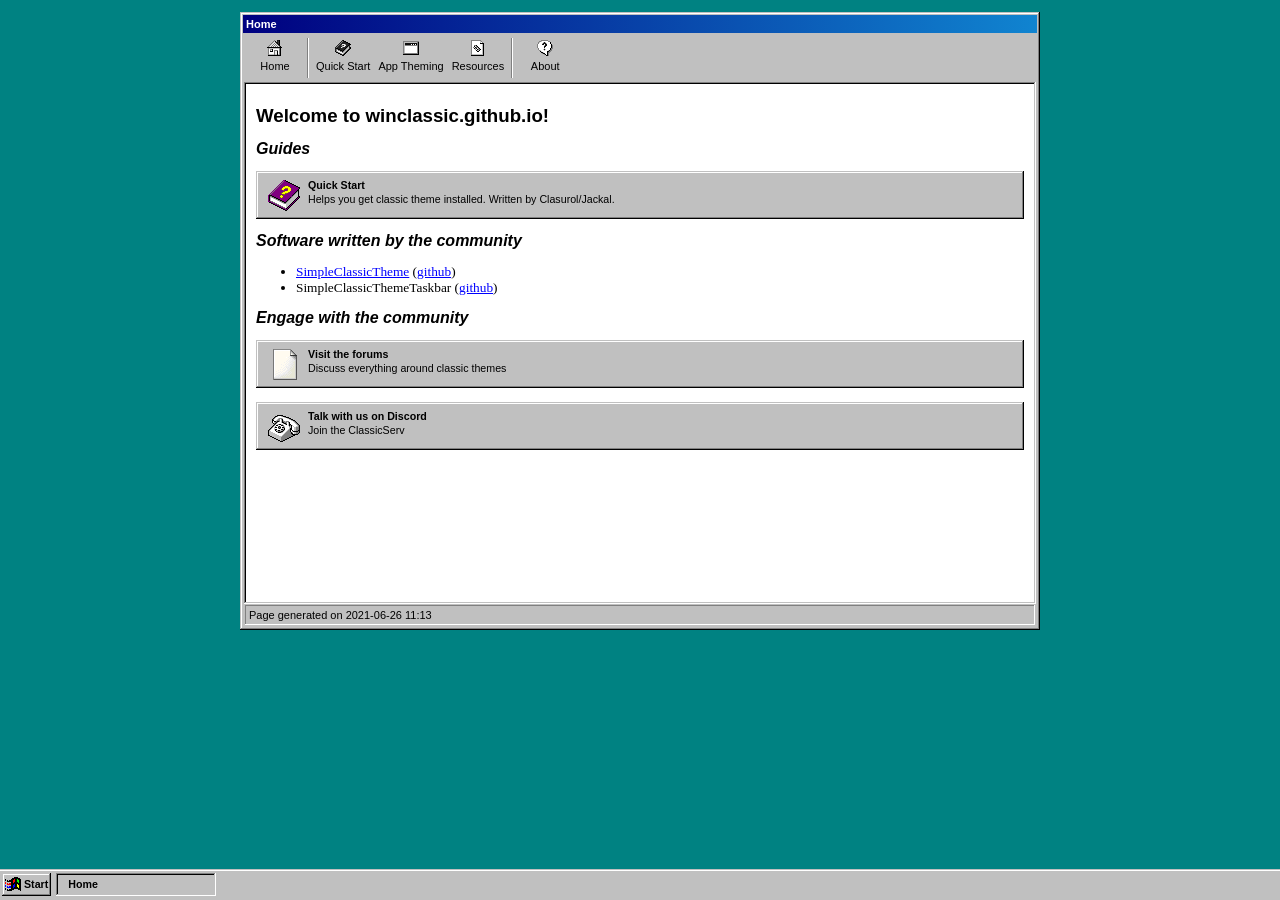
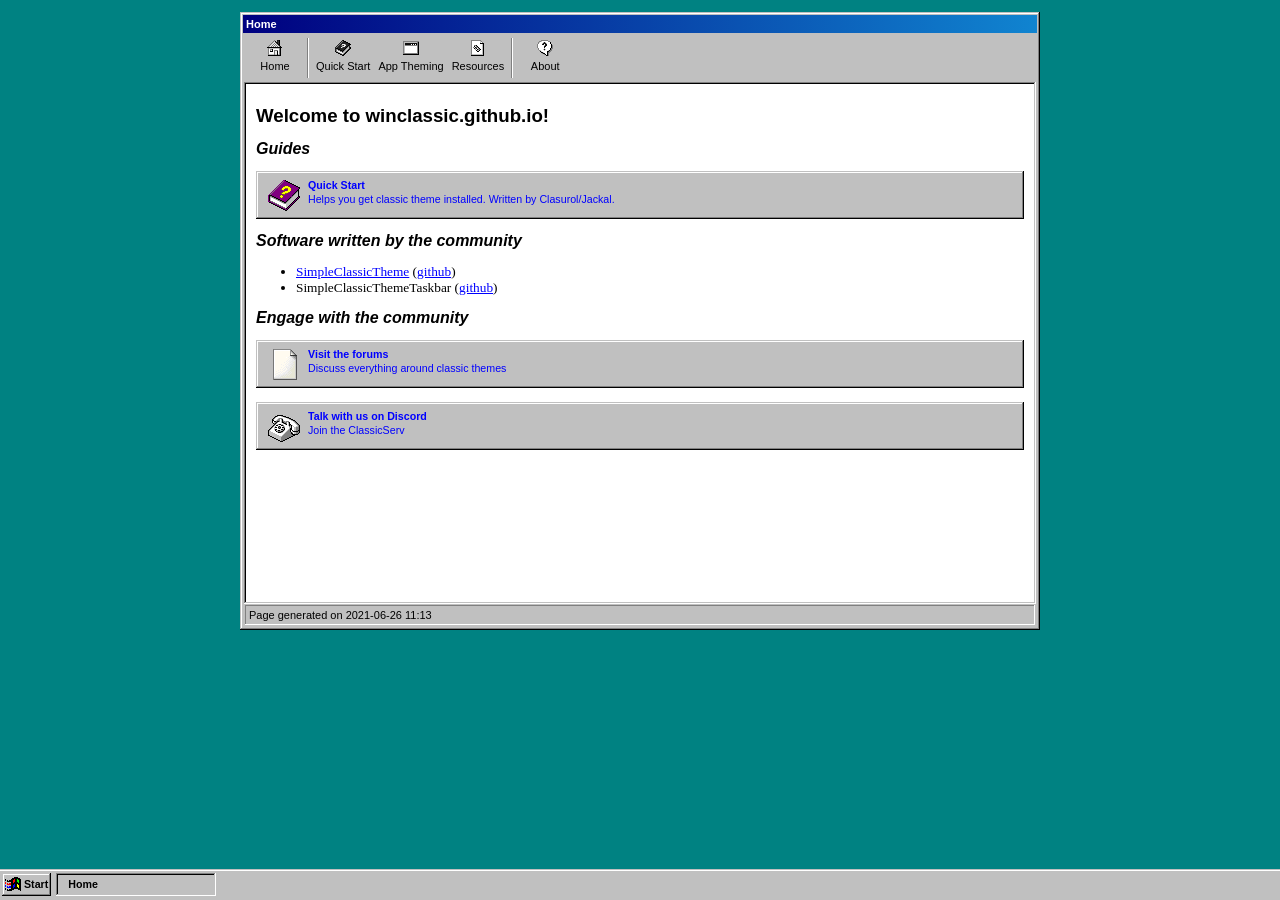
Before and after one commit to WinClassic/winclassic.github.io, a Jekyll site: the page built from index.md, in a window 1280 px wide. Built offline with Jekyll 4.4.1, drawn with Linux system fonts in a browser that asks for light colours.

Commit message:
Fix link colors and add visited color

```diff
--- a/_sass/classic/classic.scss
+++ b/_sass/classic/classic.scss
@@ -31,11 +31,9 @@ u {
 }
 
 a {
-    color: #00f
-}
-
-a:focus {
-    outline: 1px dotted #00f
+    &:link {color: blue}
+    &:visited { color: purple; }
+    &:focus { outline: 1px dotted blue; }
 }
 
 summary:focus {
```
